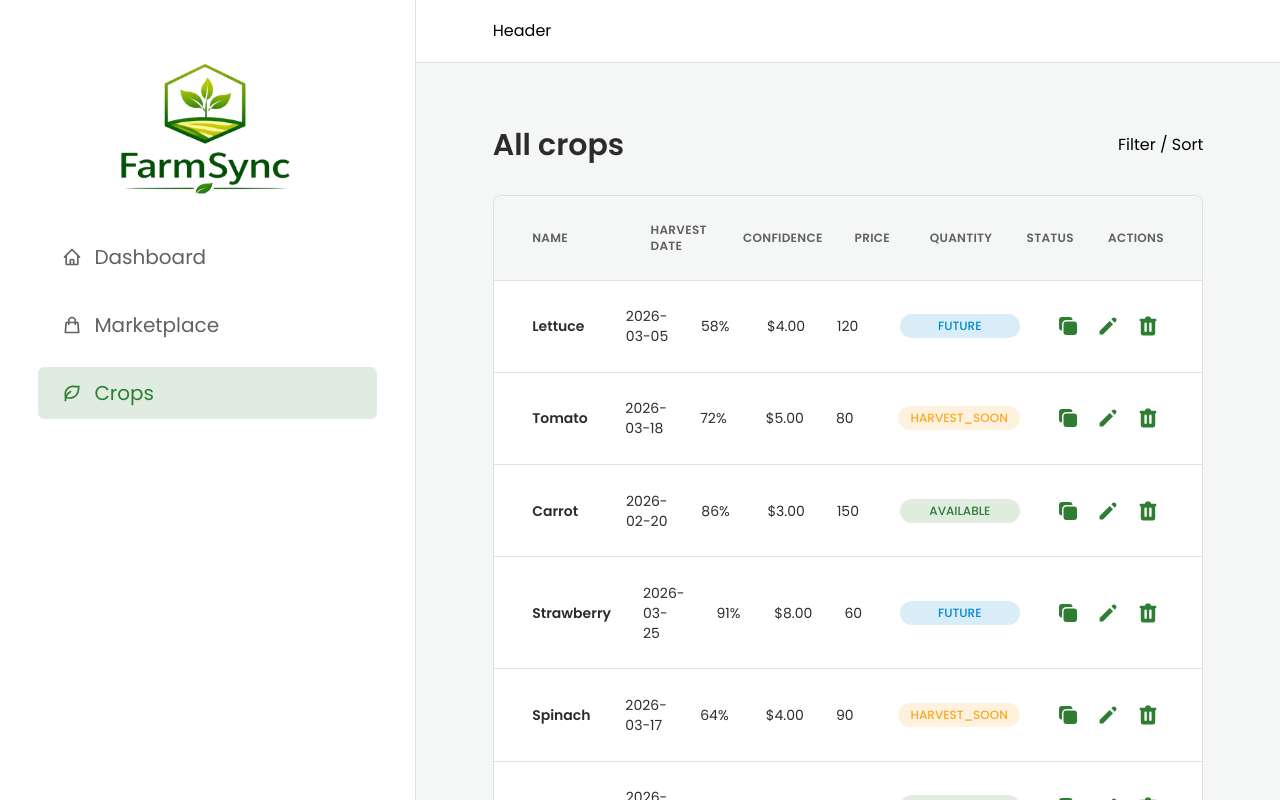
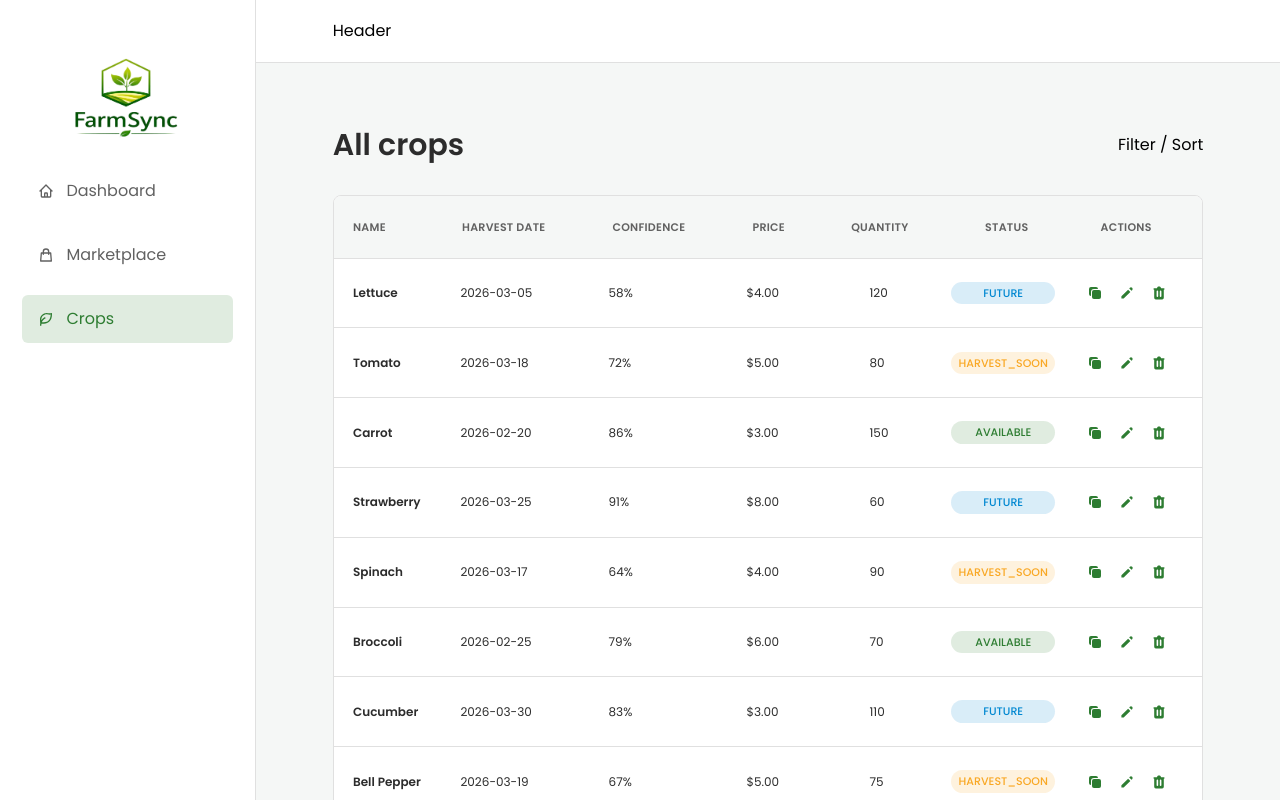
Before and after one commit to jan9601/CS-250-Project, a React (Vite) app in the folder frontend/FarmSync/: page /crops in a window 1280 px wide. Built offline with nearby package versions, Linux system fonts and the light colour scheme; a web font is replaced by a local one.

Commit message:
Fix sidebar size and crops table size

```diff
--- a/frontend/FarmSync/src/features/crops/CreateCropForm.jsx
+++ b/frontend/FarmSync/src/features/crops/CreateCropForm.jsx
@@ -9,7 +9,6 @@ import toast from "react-hot-toast";
 function CreateCropForm() {
   const {register, handleSubmit, reset, formState} = useForm();
   const {errors} = formState;
-  console.log(errors);
 
   const queryClient = useQueryClient();
 
@@ -54,6 +53,7 @@ function CreateCropForm() {
           {...register("plantingDate", {
             required: "This field is required",
           })}
+          disabled={isCreating}
         />
       </FormRow>
 
@@ -80,6 +80,7 @@ function CreateCropForm() {
               message: "Price should be at least $1",
             },
           })}
+          disabled={isCreating}
         />
       </FormRow>
 
@@ -94,12 +95,13 @@ function CreateCropForm() {
               message: "Quantity should be at least 1",
             },
           })}
+          disabled={isCreating}
         />
       </FormRow>
 
       <FormRow label="Crop description (optional)">
         <textarea
-          className="px-3 py-4 border border-border rounded-sm shadow-sm w-full h-fit"
+          className="px-3 py-4 border border-border rounded-sm shadow-sm w-max h-15"
           type="text"
           id="description"
           {...register("description")}
--- a/frontend/FarmSync/src/features/crops/CropsRow.jsx
+++ b/frontend/FarmSync/src/features/crops/CropsRow.jsx
@@ -58,26 +58,24 @@ function CropsRow({crop}) {
   };
 
   return (
-    <div className="crops-row bg-surface text-sm text-text-primary">
-      <div className="font-semibold">{name}</div>
+    <div className="crops-row bg-surface text-xs text-text-primary ">
+      <div className="font-semibold ">{name}</div>
 
-      <div>{predictedHarvestDate}</div>
+      <div className="">{predictedHarvestDate}</div>
 
-      <div>{(confidenceScore * 100).toFixed()}%</div>
+      <div className="">{(confidenceScore * 100).toFixed()}%</div>
 
-      <div>{formatCurrency(price)}</div>
+      <div className="">{formatCurrency(price)}</div>
 
-      <div>{quantity}</div>
+      <div className="mx-auto min-w-10">{quantity}</div>
 
-      <div className="flex justify-center">
-        <span
-          className={`inline-block min-w-30 rounded-full px-3 py-1 text-center text-xs font-medium uppercase ${statusStyle[status]}`}
-        >
-          {status}
-        </span>
-      </div>
+      <span
+        className={`w-26 mx-auto justify-center rounded-full py-1 text-center text-[11px] font-medium ${statusStyle[status]}`}
+      >
+        {status}
+      </span>
 
-      <div className="flex items-center justify-center gap-2 text-2xl text-brand-primary">
+      <div className="flex items-center justify-self-center gap-2 text-[16px] text-brand-primary">
         <button
           type="button"
           className="cursor-pointer rounded-md p-1 transition-colors hover:bg-brand-light/20"
--- a/frontend/FarmSync/src/features/crops/CropsTable.jsx
+++ b/frontend/FarmSync/src/features/crops/CropsTable.jsx
@@ -20,8 +20,8 @@ function CropsTable() {
     );
 
   return (
-    <div className="overflow-hidden rounded-lg border border-border bg-surface">
-      <div className="crops-row border-b border-border bg-bg text-xs font-semibold uppercase tracking-wide text-text-secondary">
+    <div className="overflow-hidden rounded-lg border border-border bg-surface ">
+      <div className="crops-row border-b text-left border-border bg-bg text-[11px] font-semibold uppercase tracking-wide text-text-secondary">
         <div>Name</div>
         <div>Harvest Date</div>
         <div>Confidence</div>
--- a/frontend/FarmSync/src/index.css
+++ b/frontend/FarmSync/src/index.css
@@ -76,7 +76,7 @@ body {
 
 .layout-grid {
   display: grid;
-  grid-template-columns: 26rem 1fr;
+  grid-template-columns: 16rem 1fr;
   grid-template-rows: auto 1fr;
   height: 100vh;
 }
@@ -131,10 +131,11 @@ body {
  */
 .crops-row {
   display: grid;
-  grid-template-columns: 2fr 1.4fr 1.1fr 1fr 1fr 1.2fr 1.2fr;
-  column-gap: 2rem;
+  grid-template-columns: 0.9fr 1.3fr 1.2fr 0.8fr 0.9fr 0.9fr 1.1fr;
+  column-gap: 1rem;
   align-items: center;
-  padding: 1.6rem 2.4rem;
+  padding: 1.4rem 1.2rem;
+  font-variant-numeric: tabular-nums;
 }
 
 /**
--- a/frontend/FarmSync/src/ui/AppLayout.jsx
+++ b/frontend/FarmSync/src/ui/AppLayout.jsx
@@ -7,7 +7,7 @@ function AppLayout() {
     <div className="layout-grid">
       <Header />
       <Sidebar />
-      <main className="px-[4.8rem] pt-16 pb-[6.4rem] bg-bg overflow-scroll">
+      <main className="px-[4.8rem] pt-16 pb-[6.4rem] bg-bg overflow-y-auto">
         <Outlet />
       </main>
     </div>
--- a/frontend/FarmSync/src/ui/Button.jsx
+++ b/frontend/FarmSync/src/ui/Button.jsx
@@ -23,10 +23,10 @@ const sizes = {
 
 const variations = {
   primary:
-    "bg-action-primary text-white hover:bg-action-hover focus:ring-action-light",
+    "bg-action-primary text-white enabled:hover:bg-action-hover disabled:cursor-not-allowed focus:ring-action-light",
   secondary:
-    "bg-surface text-text-primary border border-border hover:bg-bg focus:ring-action-light",
-  danger: "bg-error text-white hover:brightness-90 focus:ring-error",
+    "bg-surface text-text-primary border border-border enabled:hover:bg-bg focus:ring-action-light",
+  danger: "bg-error text-white enabled:hover:brightness-90 focus:ring-error ",
 };
 
 export default function Button({
--- a/frontend/FarmSync/src/ui/Logo.jsx
+++ b/frontend/FarmSync/src/ui/Logo.jsx
@@ -1,7 +1,7 @@
 function Logo() {
   return (
     <div className="w-fit mx-auto mb-5">
-      <img src="completeLogo.png" className="h-40 w-auto" alt="Logo" />
+      <img src="completeLogo.png" className="h-24 w-auto" alt="Logo" />
     </div>
   );
 }
--- a/frontend/FarmSync/src/ui/NavItem.jsx
+++ b/frontend/FarmSync/src/ui/NavItem.jsx
@@ -25,8 +25,8 @@ function NavItem({to, icon, children}) {
         to={to}
         className={({isActive}) =>
           `
-          flex items-center gap-3 px-6 py-3 rounded-md
-          text-xl transition-colors
+          flex items-center gap-3 px-4 py-3 rounded-md
+          text-base transition-colors
           ${
             isActive
               ? "bg-brand-primary/15 text-brand-primary"
--- a/frontend/FarmSync/src/ui/Sidebar.jsx
+++ b/frontend/FarmSync/src/ui/Sidebar.jsx
@@ -3,7 +3,7 @@ import MainNav from "./MainNav";
 
 function Sidebar() {
   return (
-    <aside className="py-[3.2rem] px-[2.4rem] border-r border-border row-span-full">
+    <aside className="py-[3.2rem] px-[1.4rem] border-r border-border row-span-full ">
       <Logo />
       <MainNav />
     </aside>
```
